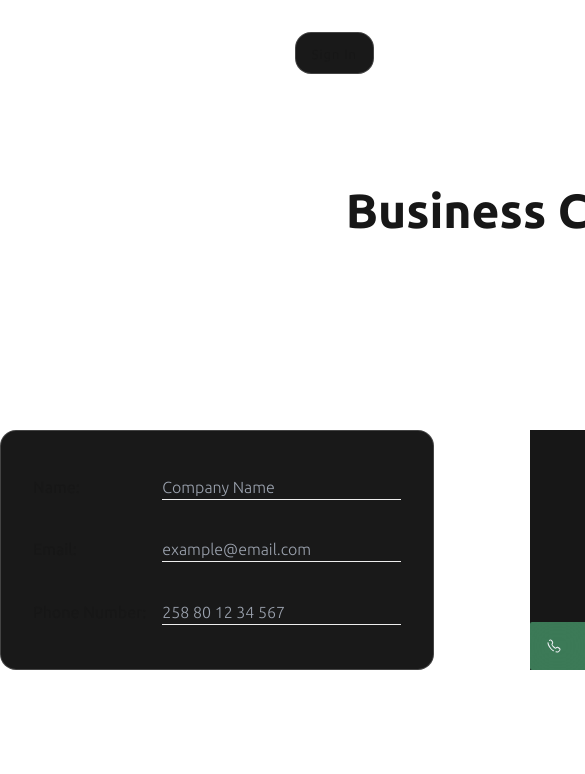
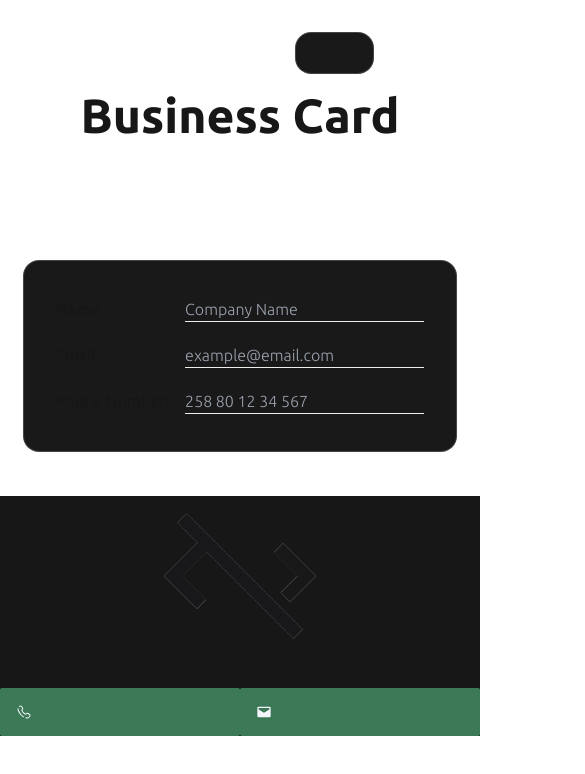
Before and after one commit to ArcidesFerrao/business-card-nextjs, a Next.js app: page / in a window 390 px wide. Shown: the top 774 px of the page, 585 px wide, since content can reach past the window. Built offline with nearby package versions, Linux system fonts and the light colour scheme; no server answers.

Commit message:
addCard action setup

```diff
--- a/src/app/_actions/cards.ts
+++ b/src/app/_actions/cards.ts
@@ -1,12 +1,11 @@
 "use server"
 import { z } from "zod";
-import prisma from "@/db/db";
-import { NextApiRequest, NextApiResponse } from "next";
-import { getServerSession } from "next-auth/next";
-import { authOptions } from "@/lid/auth";
+import db from "@/db/db";
+// import { NextApiRequest, NextApiResponse } from "next";
+// import { getServerSession } from "next-auth/next";
+// import { authOptions } from "@/lid/auth";
+import idCard from "./idCard";
 
-
-// import { zodResolver } from '@hookform/resolvers/zod'
 
 const phoneRegex = /^\d{3} \d{2} \d{2} \d{2} \d{3}$/;
 
@@ -18,21 +17,25 @@ const addSchema = z.object({
     phone: phoneSchema ,
 })
 
-export async function addCard(prevState: unknown, formData: FormData) {
-    console.log(formData)
+export async function addCard(prev, formData: FormData){
+
     const result = addSchema.safeParse(Object.fromEntries(formData.entries()));
 
-    if(result.success === false) {
-        return result.error.formErrors.fieldErrors;
+
+
+    if(!result.success) {
+
+        return {
+            errors: result.error.flatten().fieldErrors,
+        }
     }
 
     const data = result.data;
     console.log(data.company)
 
-    const authorId = await idCard;
+    const authorId = await idCard();
 
-
-    await prisma.card.create({
+    await db.card.create({
         data: {
             company: data.company,
             email: data.email,
@@ -40,43 +43,6 @@ export async function addCard(prevState: unknown, formData: FormData) {
             authorId: authorId,
         }
     })
-}
 
-async function idCard(req: NextApiRequest , res: NextApiResponse) {
-    const session = await getServerSession(req, res, authOptions)
-
-    if (!session) {
-        res.status(401).json({ error: "Unauthorized" })
-        return
-    }
-
-    const prismaUser = await prisma.user.findUnique({
-        where: { email: session.user?.email },
-    })
-
-    if (!prismaUser) {
-        res.status(401).json({ error: "Unauthorized" })
-        return
-    }
-
-    return prismaUser.id
 
 }
-
-
-export async function handler(req: NextApiRequest, res: NextApiResponse) {
-
-
-    if (req.method !== 'POST') {
-        return res.status(405).json({ message: "Method not allowed" })
-    }
-
-    try {
-        const validateData = addSchema.parse(req.body);
-
-        res.status(200).json({ message: "Phone number is valid", data: validateData})
-    } catch (error) {
-        const errorMessage = error instanceof Error ? error.message : "Invalid data"
-        res.status(400).json({ message: errorMessage })
-    }
-}
--- /dev/null
+++ b/src/app/_actions/idCard.ts
@@ -0,0 +1,9 @@
+import db from "@/db/db"
+
+export default async function idCard() {
+
+    const user = await db.user.current();
+
+
+  return user?.id
+}
--- a/src/app/components/cardForm.tsx
+++ b/src/app/components/cardForm.tsx
@@ -3,13 +3,21 @@ import { useActionState, useState } from "react";
 import "./display.css";
 import { addCard } from "../_actions/cards";
 import { useSession } from "next-auth/react";
+import { Session } from "next-auth";
+import { revalidatePath } from "next/cache";
 
 export default function CardForm() {
-  const [error, action] = useActionState(addCard, {});
+  const [state, action, pending] = useActionState(addCard, null);
   const [phoneNumber, setPhoneNumber] = useState("");
   const [company, setCompany] = useState("");
   const [email, setEmail] = useState("");
-  const { data: session, status } = useSession();
+  const {
+    data: session,
+    status,
+  }: {
+    data: Session | null;
+    status: "loading" | "authenticated" | "unauthenticated";
+  } = useSession();
 
   const formatPhoneNumber = (input: string) => {
     const digits = input.replace(/\D/g, "");
@@ -28,6 +36,7 @@ export default function CardForm() {
     setPhoneNumber(formattedNumber);
     console.log(formattedNumber);
   };
+
   return (
     <>
       <form id="cardForm" className="form" action={action}>
@@ -39,7 +48,6 @@ export default function CardForm() {
             placeholder="Company Name"
             onChange={(e) => setCompany(e.target.value)}
           />
-          {error?.company && <p className="alert">{error.company}</p>}
         </div>
         <div className="email">
           <label htmlFor="email">Email:</label>
@@ -49,25 +57,29 @@ export default function CardForm() {
             placeholder="example@email.com"
             onChange={(e) => setEmail(e.target.value)}
           />
-          {error?.email && <p className="alert">{error.email}</p>}
         </div>
         <div className="number">
           <label htmlFor="number">Phone Number:</label>
           <input
             type="tel"
             name="phone"
+            maxLength={12}
             // pattern="[0-9]{3}-[0-9]{2}-[0-9]{2}-[0-9]{2}-[0-9]{3}"
             placeholder="258 80 12 34 567"
             onChange={handleChange}
             // value={phoneNumber}
           />
-          {/* {error?.phone && <p className="alert">{error.phone}</p>} */}
         </div>
+        {state?.errors.email && <p className="alert">{state?.errors.email}</p>}
+        {state?.errors.company && (
+          <p className="alert">{state?.errors.company}</p>
+        )}
+
+        {state?.errors.phone && <p className="alert">{state?.errors.phone}</p>}
       </form>
-      {session && <input form="cardForm" type="submit" value="Save" />}
 
       <div className="data display">
-        <div className="title">
+        <div className="title-display">
           <span className="companyIcon"></span>
           <div className="subtitle">
             {/* <h1></h1> */}
@@ -87,6 +99,18 @@ export default function CardForm() {
           </h3>
         </div>
       </div>
+
+      {session && status === "authenticated" ? (
+        <input
+          form="cardForm"
+          type="submit"
+          value="Save"
+          className="saveB"
+          disabled={pending}
+        />
+      ) : null}
     </>
   );
+
+  revalidatePath("/");
 }
--- a/src/app/globals.css
+++ b/src/app/globals.css
@@ -71,16 +71,41 @@ a:visited {
   text-decoration: none;
 }
 
+@media (max-width: 999px) {
+  /* Styles for screens less than 1000px wide */
+  .container {
+    display: flex !important;
+    flex-direction: column;
+    height: 550px;
+    max-width: fit-content;
+    align-items: center;
+  }
+
+  .form {
+    padding: 2rem;
+    margin: 1rem auto;
+  }
+}
+
 .container {
   display: grid;
-  grid-template-areas: "form display";
-  gap: 6rem;
+  width: 1000px;
+  justify-content: space-evenly;
+  grid-template-areas:
+    "form display"
+    ". save";
+  /* gap: 6rem; */
+}
+
+.saveB {
+  grid-area: save;
 }
 
 .form {
   grid-area: form;
 
   width: max-content;
+  min-height: 12rem;
 }
 
 .display {
@@ -88,6 +113,7 @@ a:visited {
 
   background-color: #171717;
   width: 30rem;
+  height: 15rem;
   margin: 0;
   display: grid;
   grid-template-columns: 15rem 15rem;
@@ -121,7 +147,7 @@ a:visited {
   grid-area: sidebar;
 }
 
-.title {
+.title-display {
   display: flex;
   flex-direction: column;
   align-items: center;
@@ -167,6 +193,7 @@ a:visited {
 }
 
 .auth-button {
+  cursor: pointer;
   position: fixed;
   right: 1rem;
   top: 2rem;
@@ -243,6 +270,7 @@ form div {
 
 input:not([type="submit"]) {
   background: none;
+  border: none;
   border-bottom: #ededed 1px solid;
   font-weight: 300;
 }
@@ -262,7 +290,11 @@ button {
 input[type="submit"]:hover,
 .signout:hover,
 button:hover {
-  background-color: #f4f5faa2;
+  background-color: rgba(244, 245, 250, 0.3);
+}
+
+button:disabled {
+  background-color: rgba(244, 245, 250, 0.678);
   color: #191919;
 }
 
--- a/src/app/page.tsx
+++ b/src/app/page.tsx
@@ -1,25 +1,15 @@
-// import CardDisplay from "./components/cardDisplay";
 import AuthButton from "./components/AuthButton";
 import CardForm from "./components/cardForm";
 import type { Metadata } from "next";
-import UserList from "./components/UserList";
 
 export const metadata: Metadata = {
   title: "Business Card",
   description: "Generated by create next app",
 };
-// interface CardProps {
-//   name: string;
-//   email: string;
-//   number: number;
-// }
 
 export default function Home() {
   return (
-    <main
-      className="main"
-      // className="flex flex-col gap-8 row-start-2 items-center sm:items-start"
-    >
+    <main className="main">
       <h1 className="title">Business Card</h1>
 
       <div className="container">
--- a/src/lid/auth.ts
+++ b/src/lid/auth.ts
@@ -6,8 +6,10 @@ import { PrismaAdapter } from "@next-auth/prisma-adapter";
 import db, { baseDb } from "@/db/db";
 import { PrismaClient } from "@prisma/client";
 
+
+
 export const authOptions = {
-    adapter: PrismaAdapter(baseDb as unknown as PrismaClient),
+    adapter: PrismaAdapter(db as unknown as PrismaClient),
     providers: [
         GitHubProvider({
             clientId: process.env.GITHUB_CLIENT_ID!,
@@ -26,7 +28,7 @@ export const authOptions = {
         async jwt({ token, account }) {
             if (account) {
                 token.accessToken = account.access_token;
-                token.provider = account.provider;
+                token.email = account.access_token;
             }
             return token;
         },
@@ -78,10 +80,13 @@ export const authOptions = {
             }
             return true;
         },
-        async session({session, user}) {
-            session.user.email = user.email,
-            session.user.accessToken = user.accessToken;
-            return session
+        async session({session, token}) {
+            if (token) {
+                session.user.email = token.email || null;
+            session.user.accessToken = token.accessToken || null;
+        }
+
+            return session;
         },
         async redirect({ url, baseUrl}) {
             if (url === "/api/auth/callback/github") {
```
Also changed, not shown: src/app/api/addCard.ts (added, +61 -0 lines), src/app/components/signin.tsx (+10 -4 lines).
